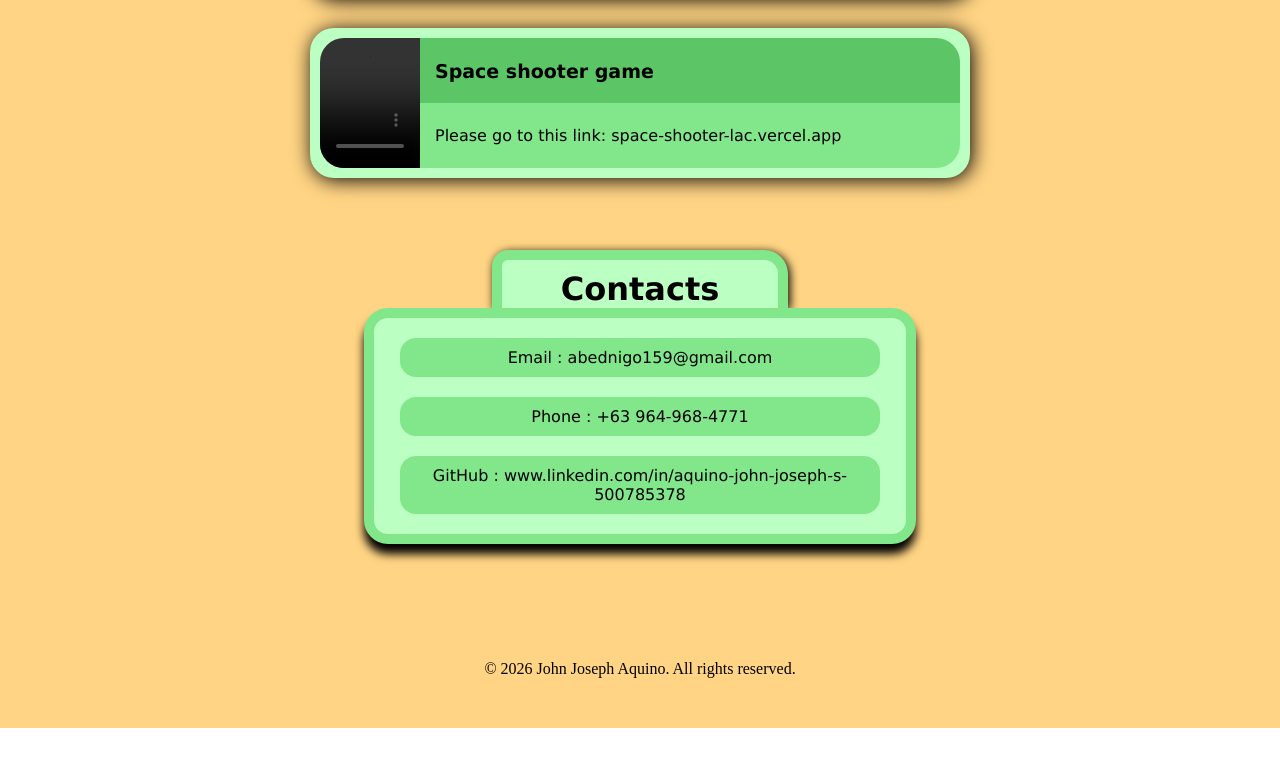
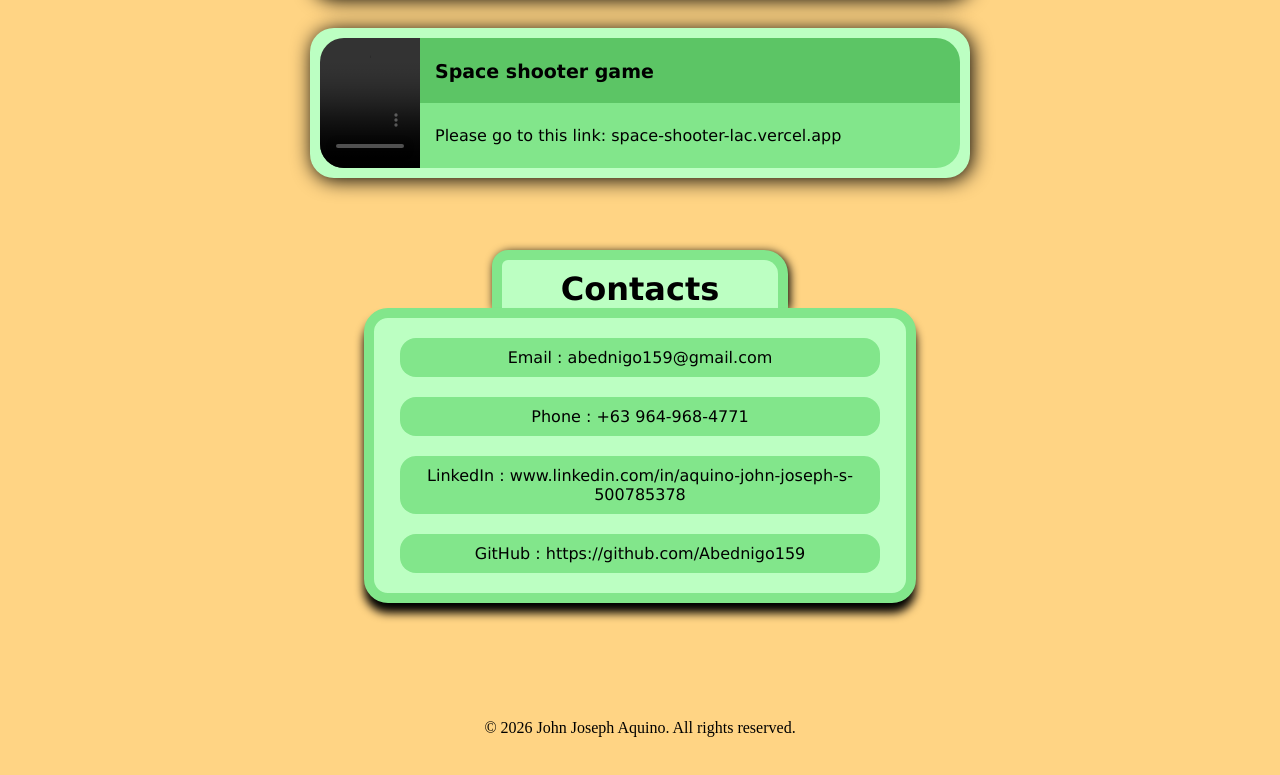
Before and after one commit to Abednigo159/Portfolio, a React (Vite) app: page / in a window 1280 px wide. Shown: the part 1576-2351 px from the top of the page. Before the commit the page ends 2304 px from the top, so only its background shows below. Built offline with nearby package versions, Linux system fonts and the light colour scheme; grey boxes are pictures that could not be loaded.

Commit message:
Update contacts

```diff
--- a/src/App.jsx
+++ b/src/App.jsx
@@ -71,7 +71,8 @@ export default function App(){
     const contactLists = [
         {id: 1, type: "Email", info: "abednigo159@gmail.com"},
         {id: 2, type: "Phone", info: "+63 964-968-4771"},
-        {id: 3, type: "GitHub", info: "www.linkedin.com/in/aquino-john-joseph-s-500785378"}
+        {id: 3, type: "LinkedIn", info: "www.linkedin.com/in/aquino-john-joseph-s-500785378"},
+        {id: 4, type: "GitHub", info: "https://github.com/Abednigo159"}
         /* CREATE AND FIX A LINKED IN PROFILE */,
     ]
 
--- a/src/footer/Footer.module.css
+++ b/src/footer/Footer.module.css
@@ -1,4 +1,5 @@
 .footer{
     margin-top: 100px;
     margin-bottom: 50px;
+    text-align: center;
 }
```
